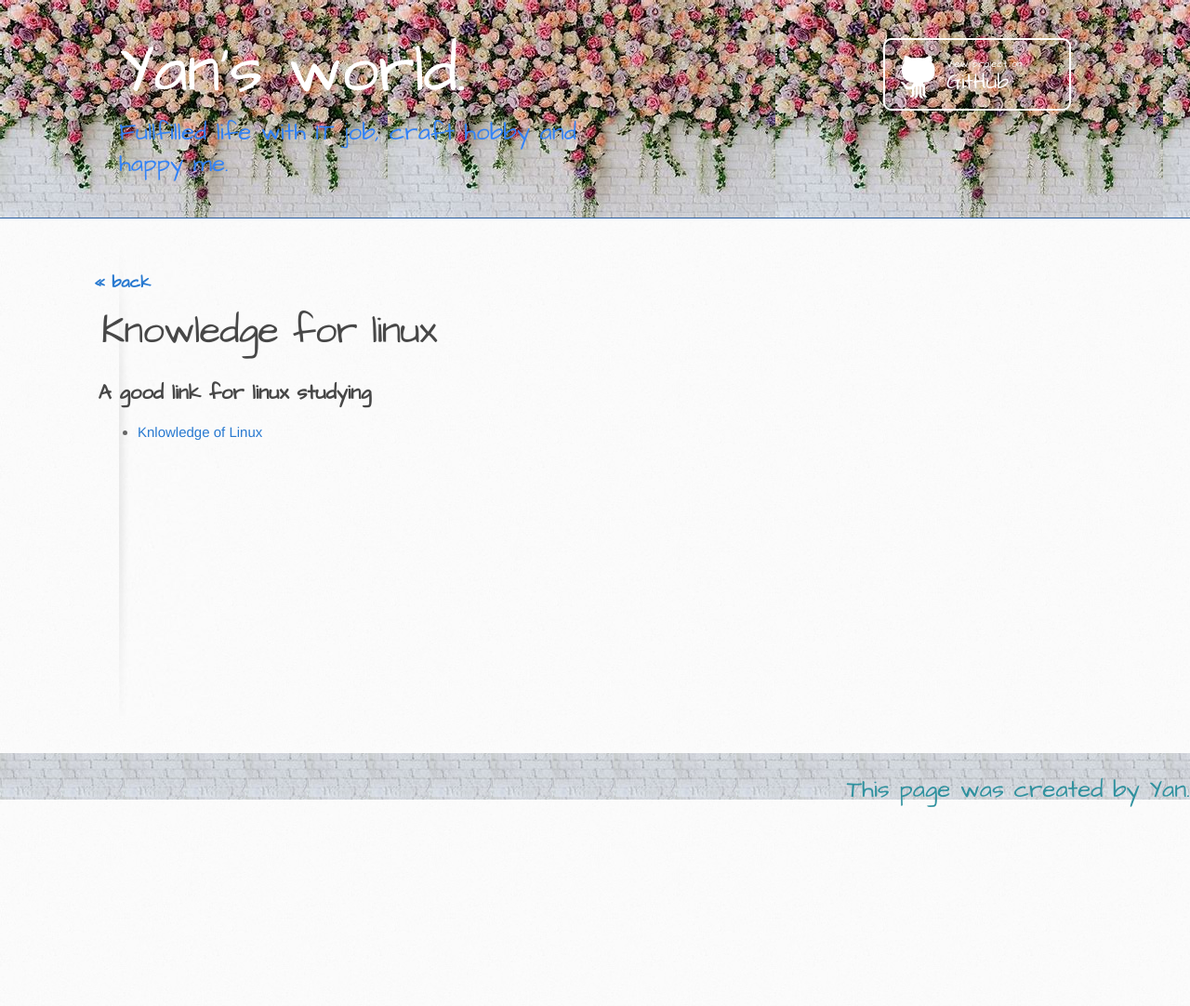
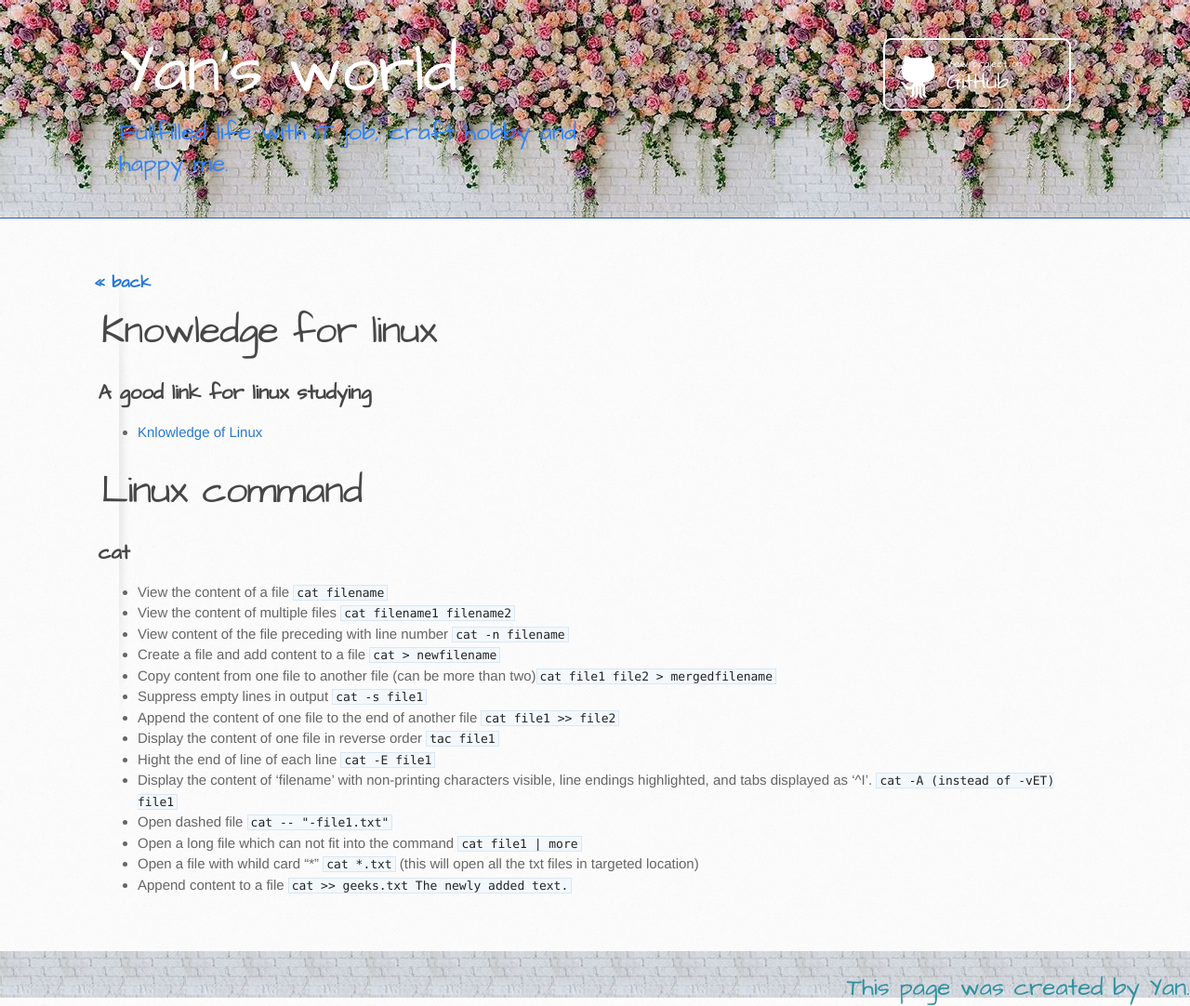
Before and after one commit to itcraftme/itcraftme, a Jekyll site: the page built from docs/it/linux.md, in a window 1280 px wide. Shown: the whole page at 93% size. Built offline with Jekyll 4.4.1, drawn with Linux system fonts in a browser that asks for light colours; our own code applies the rules of GitHub Pages for plain Markdown files; before the commit the page ends 900 px from its top, so only the background shows below that.

Commit message:
add cat command to linux knowledge

````diff
--- a/docs/it/linux.md
+++ b/docs/it/linux.md
@@ -3,3 +3,20 @@
 
 ## A good link for linux studying
 - [Knlowledge of Linux](https://linux265.com/course/)
+
+# Linux command
+## cat
+- View the content of a file ```cat filename```
+- View the content of multiple files ```cat filename1 filename2```
+- View content of the file preceding with line number ```cat -n filename```
+- Create a file and add content to a file  ```cat > newfilename```
+- Copy content from one file to another file (can be more than two)```cat file1 file2 > mergedfilename```
+- Suppress empty lines in output ```cat -s file1```
+- Append the content of one file to the end of another file ```cat file1 >> file2```
+- Display the content of one file in reverse order ```tac file1```
+- Hight the end of line of each line ```cat -E file1```
+- Display the content of ‘filename’ with non-printing characters visible, line endings highlighted, and tabs displayed as ‘^I’. ```cat -A (instead of -vET) file1```
+- Open dashed file ```cat -- "-file1.txt"```
+- Open a long file which can not fit into the command ```cat file1 | more```
+- Open a file with whild card "*" ```cat *.txt``` (this will open all the txt files in targeted location)
+- Append content to a file ```cat >> geeks.txt The newly added text.```
````
